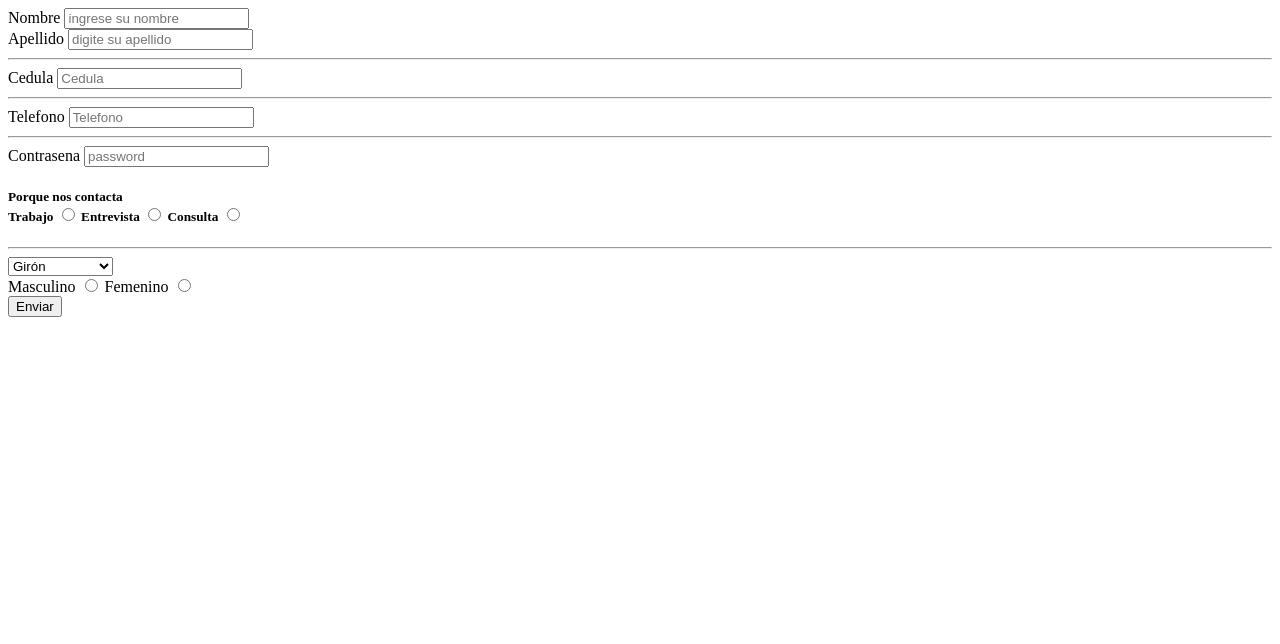
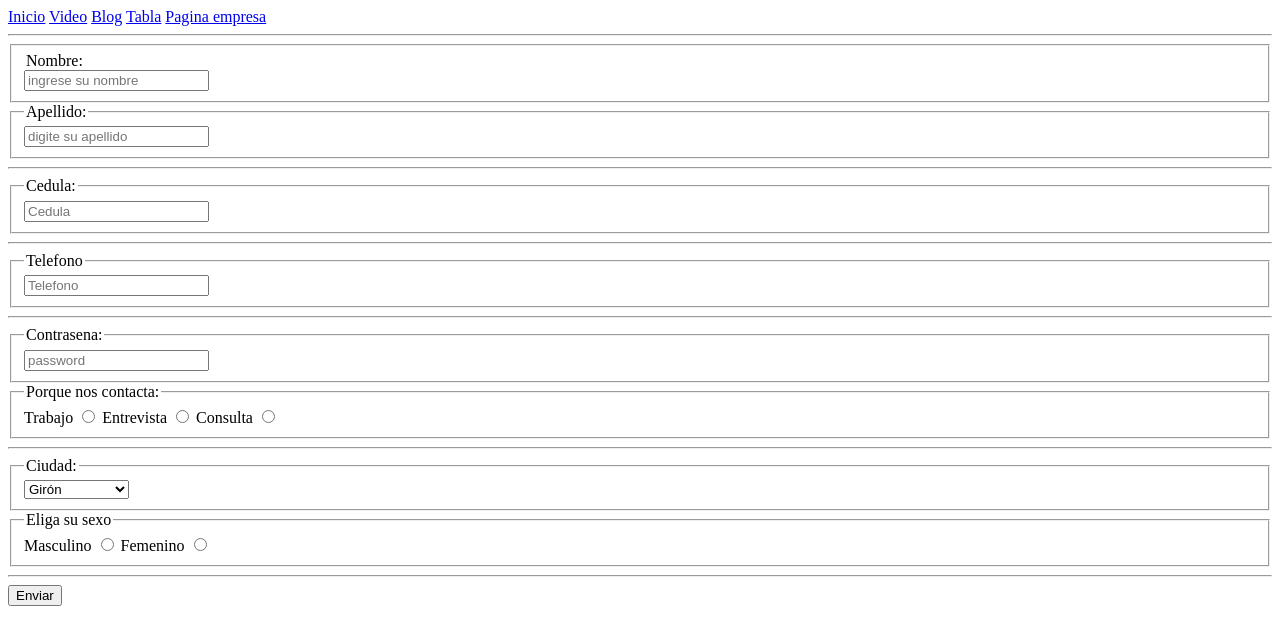
Before and after one commit to Jensen1109/presentacion, a plain HTML site: page formulario.html in a window 1280 px wide. Drawn offline with Linux system fonts and the light colour scheme.

Commit message:
formulario datos personales

```diff
--- a/formulario.html
+++ b/formulario.html
@@ -1,38 +1,67 @@
 <!DOCTYPE html>
 <html lang="en">
+
 <head>
     <meta charset="UTF-8">
     <meta name="viewport" content="width=device-width, initial-scale=1.0">
     <title>Formulario</title>
 </head>
+
 <body>
     <form action="" method="get" enctype="multipart/form-data">
+        <header>
+            <nav>
+        <a href="index.html">Inicio</a>
+        <a href="video.html">Video</a>
+        <a href="blog.html">Blog</a>
+        <a href="tabla.html">Tabla</a>
+        <a href="empresa.html">Pagina empresa</a>
+    </nav>
+    </header>
+        <hr>
+        <fieldset>
+            <div>
+                <legend>Nombre: </legend>
 
+                <label for="nombre"></label>
+                <input type="text" name="nombre" id="nombre" placeholder="ingrese su nombre" required>
+            </div>
+        </fieldset>
+        <fieldset>
+            <legend>Apellido: </legend>
             <div>
-            <label for="nombre">Nombre</label>
-            <input type="text" name="nombre" id="nombre" placeholder="ingrese su nombre">
+                <label for="apellido"></label>
+                <input type="text" name="apellido" id="apellido" placeholder="digite su apellido" required>
             </div>
-        <div>
-            <label for="apellido">Apellido</label>
-            <input type="text" name="apellido" id="apellido" placeholder="digite su apellido">
-        </div>
+        </fieldset>
         <hr>
+        <fieldset>
+            <legend>Cedula: </legend>
             <div>
 
-            <label for="cedula">Cedula</label>
-            <input type="number" name="cedula" id="cedula"  placeholder="Cedula" required pattern="[0-9]{10,10}" >
+                <label for="cedula"></label>
+                <input type="number" name="cedula" id="cedula" placeholder="Cedula" required pattern="[0-9]{10,10}">
             </div>
+        </fieldset>
         <hr>
+        <fieldset>
+            <legend>Telefono</legend>
             <div>
-            <label for="telefono">Telefono</label>
-            <input type="number" name="telefono" id="cedula" placeholder="Telefono"  required pattern="[0-9] {7,11}">
+                <label for="telefono"></label>
+                <input type="number" name="telefono" id="cedula" placeholder="Telefono" required pattern="[0-9] {7,11}">
             </div>
+        </fieldset>
         <hr>
+        <fieldset>
+            <legend>Contrasena: </legend>
             <div>
-            <label for="contrasena">Contrasena</label>
-            <input type="password" name="contrasena" id="contrasena" placeholder="password" required pattern="[0-9] {5-12}">
+                <label for="contrasena"></label>
+                <input type="password" name="contrasena" id="contrasena" placeholder="password" required
+                    pattern="[0-9] {5-12}">
             </div>
-        <h5> Porque nos contacta
+        </fieldset>
+        <fieldset>
+            <legend>Porque nos contacta: </legend>
             <div>
                 <label for="trabajo">Trabajo</label>
                 <input type="radio" value="t" name="trabajo" id="trabajo">
@@ -41,10 +70,10 @@
                 <label for="consulta">Consulta</label>
                 <input type="radio" value="c" name="trabajo" id="consulta">
             </div>
-    </h5>
-
-
+        </fieldset>
         <hr>
+        <fieldset>
+            <legend>Ciudad: </legend>
             <select name="ciudad" id="ciudad">
                 <option value="">Girón</option>
                 <option value="">Bucaramanga</option>
@@ -55,18 +84,21 @@
                 <option value="">Cimitarra</option>
                 <option value="">Socorro</option>
                 <option value="">Sán gil</option>
+
             </select>
+        </fieldset>
+        <fieldset>
+            <legend>Eliga su sexo</legend>
             <div>
                 <label for="masculino">Masculino</label>
                 <input type="radio" value="m" name="sexo" id="masculino">
                 <label for="femenino">Femenino</label>
                 <input type="radio" value="f" name="sexo" id="femenino">
             </div>
-
-
-
-
+        </fieldset>
+        <hr>
         <button type="submit">Enviar</button>
     </form>
 </body>
+
 </html>
```
Lines whose indentation alone changed are shown as unchanged.
